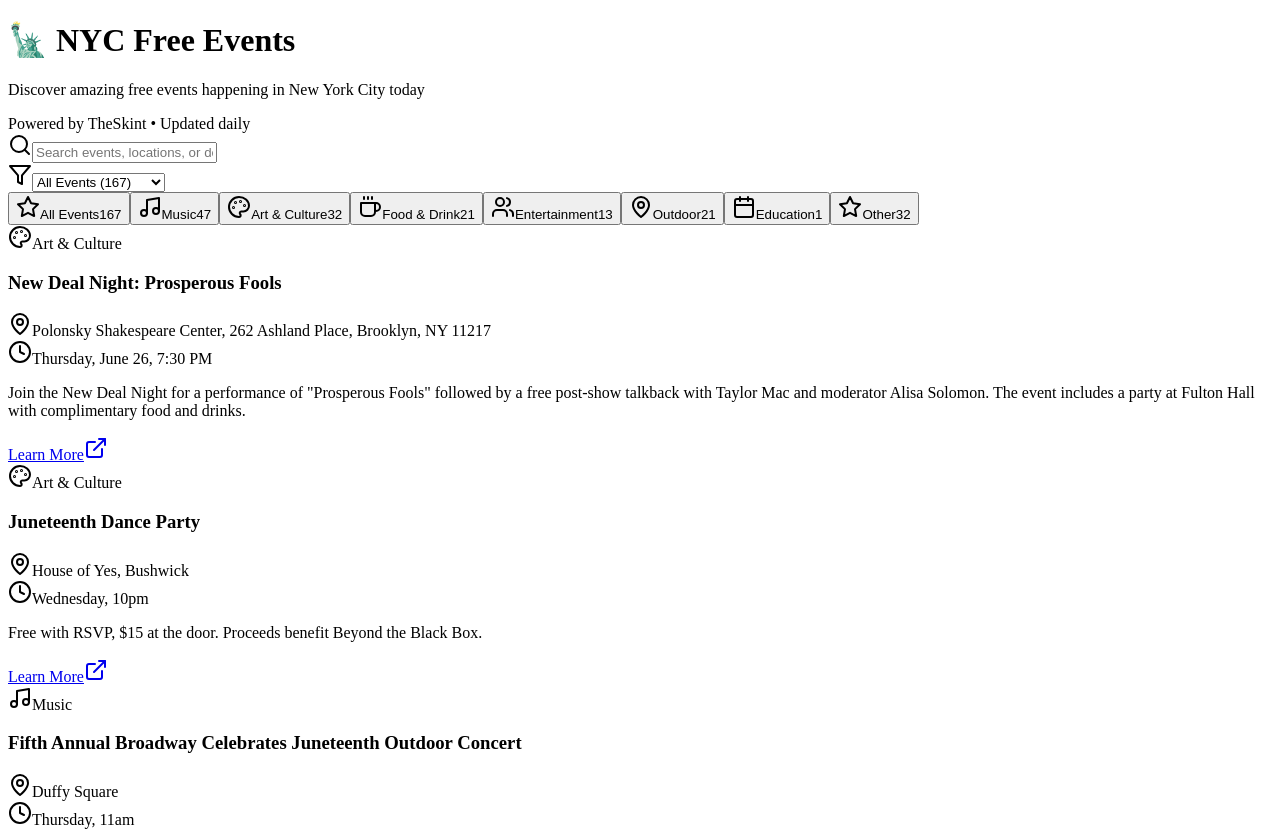
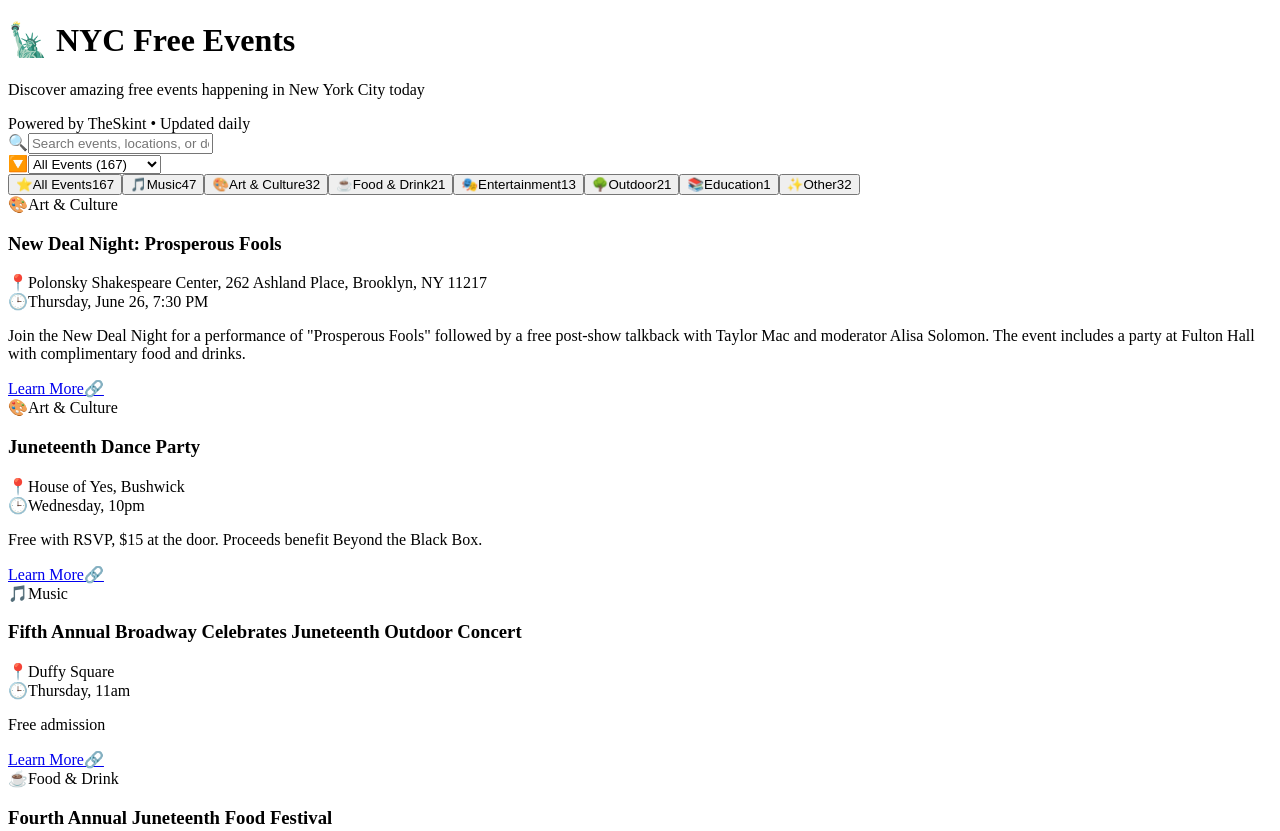
Before and after one commit to dliu234/freenyc, a Next.js app: page / in a window 1280 px wide. Shown: the top 831 px of the page. Built offline with nearby package versions, Linux system fonts and the light colour scheme.

Commit message:
Update index.tsx

```diff
--- a/pages/index.tsx
+++ b/pages/index.tsx
@@ -1,7 +1,6 @@
 import fs from 'fs';
 import path from 'path';
 import { useState, useEffect } from 'react';
-import { Calendar, MapPin, Clock, ExternalLink, Search, Filter, Star, Users, Music, Palette, Coffee } from 'lucide-react';
 
 interface Event {
   title: string;
@@ -87,14 +86,14 @@ export default function Home({ content }: HomeProps) {
   }, [searchTerm, selectedCategory, events]);
 
   const categories = [
-    { id: 'all', label: 'All Events', icon: Star, color: 'bg-purple-500' },
-    { id: 'music', label: 'Music', icon: Music, color: 'bg-red-500' },
-    { id: 'art', label: 'Art & Culture', icon: Palette, color: 'bg-pink-500' },
-    { id: 'food', label: 'Food & Drink', icon: Coffee, color: 'bg-orange-500' },
-    { id: 'entertainment', label: 'Entertainment', icon: Users, color: 'bg-blue-500' },
-    { id: 'outdoor', label: 'Outdoor', icon: MapPin, color: 'bg-green-500' },
-    { id: 'education', label: 'Education', icon: Calendar, color: 'bg-indigo-500' },
-    { id: 'other', label: 'Other', icon: Star, color: 'bg-gray-500' }
+    { id: 'all', label: 'All Events', icon: '⭐', color: 'bg-purple-500' },
+    { id: 'music', label: 'Music', icon: '🎵', color: 'bg-red-500' },
+    { id: 'art', label: 'Art & Culture', icon: '🎨', color: 'bg-pink-500' },
+    { id: 'food', label: 'Food & Drink', icon: '☕', color: 'bg-orange-500' },
+    { id: 'entertainment', label: 'Entertainment', icon: '🎭', color: 'bg-blue-500' },
+    { id: 'outdoor', label: 'Outdoor', icon: '🌳', color: 'bg-green-500' },
+    { id: 'education', label: 'Education', icon: '📚', color: 'bg-indigo-500' },
+    { id: 'other', label: 'Other', icon: '✨', color: 'bg-gray-500' }
   ];
 
   const getCategoryCount = (categoryId: string) => {
@@ -139,7 +138,7 @@ export default function Home({ content }: HomeProps) {
             {/* Search Bar */}
             <div className="flex-1">
               <div className="relative">
-                <Search className="absolute left-4 top-1/2 transform -translate-y-1/2 text-gray-400 w-5 h-5" />
+                <span className="absolute left-4 top-1/2 transform -translate-y-1/2 text-gray-400 text-lg">🔍</span>
                 <input
                   type="text"
                   placeholder="Search events, locations, or descriptions..."
@@ -153,7 +152,7 @@ export default function Home({ content }: HomeProps) {
             {/* Category Filter */}
             <div className="lg:w-64">
               <div className="relative">
-                <Filter className="absolute left-4 top-1/2 transform -translate-y-1/2 text-gray-400 w-5 h-5" />
+                <span className="absolute left-4 top-1/2 transform -translate-y-1/2 text-gray-400 text-lg">🔽</span>
                 <select
                   className="w-full pl-12 pr-4 py-3 border border-gray-200 rounded-xl focus:ring-2 focus:ring-purple-500 focus:border-transparent transition-all duration-200 bg-white appearance-none"
                   value={selectedCategory}
@@ -172,7 +171,6 @@ export default function Home({ content }: HomeProps) {
           {/* Category Pills */}
           <div className="flex flex-wrap gap-3 mt-6">
             {categories.map(category => {
-              const Icon = category.icon;
               const count = getCategoryCount(category.id);
               const isActive = selectedCategory === category.id;
 
@@ -186,7 +184,7 @@ export default function Home({ content }: HomeProps) {
                       : 'bg-gray-100 text-gray-600 hover:bg-gray-200'
                   }`}
                 >
-                  <Icon className="w-4 h-4" />
+                  <span className="text-lg">{category.icon}</span>
                   <span className="font-medium">{category.label}</span>
                   <span className={`text-xs px-2 py-0.5 rounded-full ${
                     isActive ? 'bg-white bg-opacity-20' : 'bg-white'
@@ -204,7 +202,6 @@ export default function Home({ content }: HomeProps) {
           {filteredEvents.length > 0 ? (
             filteredEvents.map((event, index) => {
               const category = categories.find(cat => cat.id === event.category) || categories[0];
-              const Icon = category.icon;
 
               return (
                 <div
@@ -214,7 +211,7 @@ export default function Home({ content }: HomeProps) {
                   {/* Category Header */}
                   <div className={`${category.color} p-4 text-white`}>
                     <div className="flex items-center gap-3">
-                      <Icon className="w-6 h-6" />
+                      <span className="text-2xl">{category.icon}</span>
                       <span className="font-semibold text-sm uppercase tracking-wide">
                         {category.label}
                       </span>
@@ -230,12 +227,12 @@ export default function Home({ content }: HomeProps) {
                     {/* Event Details */}
                     <div className="space-y-3 mb-6">
                       <div className="flex items-start gap-3 text-gray-600">
-                        <MapPin className="w-5 h-5 text-red-500 mt-0.5 flex-shrink-0" />
+                        <span className="text-red-500 text-lg mt-0.5">📍</span>
                         <span className="text-sm line-clamp-2">{event.location}</span>
                       </div>
 
                       <div className="flex items-center gap-3 text-gray-600">
-                        <Clock className="w-5 h-5 text-blue-500 flex-shrink-0" />
+                        <span className="text-blue-500 text-lg">🕒</span>
                         <span className="text-sm">{event.time}</span>
                       </div>
                     </div>
@@ -253,7 +250,7 @@ export default function Home({ content }: HomeProps) {
                       className="inline-flex items-center gap-2 bg-gradient-to-r from-purple-600 to-blue-600 text-white px-6 py-3 rounded-xl font-semibold hover:from-purple-700 hover:to-blue-700 transition-all duration-200 hover:shadow-lg transform hover:scale-105"
                     >
                       <span>Learn More</span>
-                      <ExternalLink className="w-4 h-4" />
+                      <span className="text-lg">🔗</span>
                     </a>
                   </div>
                 </div>
```
